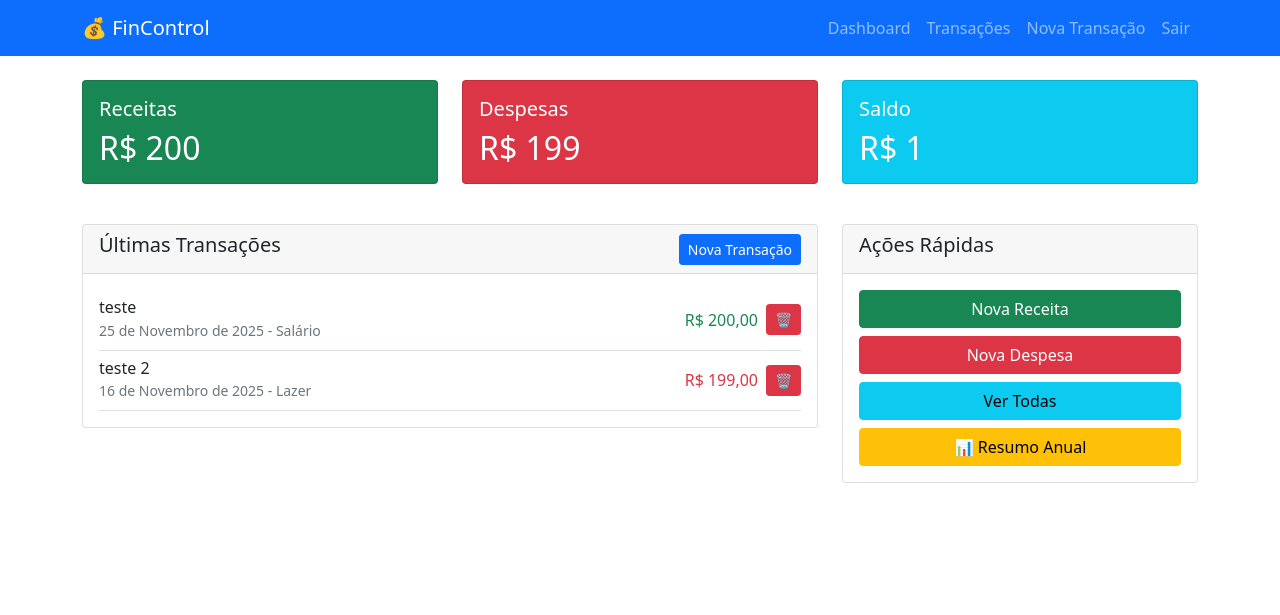
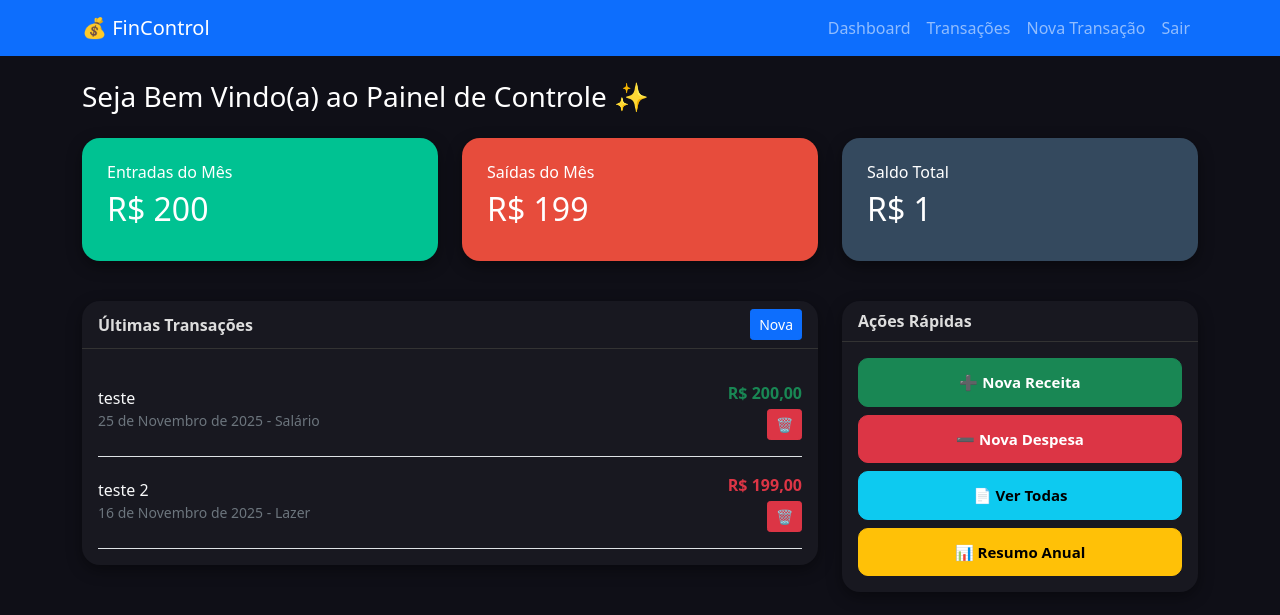
Before and after one commit to TheusLeal-Dev/Project_Gestao_Financeira, a Django app: page / in a window 1280 px wide. Shown: the top 615 px of the page. Run offline with Django 5.2, Linux system fonts and the light colour scheme; a user stored in the database is signed in; data comes from the database, SQL or seed files in the repository; both versions use the stored data as it was after the commit.

Commit message:
att dashboard

```diff
--- a/templates/dashboard.html
+++ b/templates/dashboard.html
@@ -1,100 +1,137 @@
 {% extends 'base.html' %}
 
 {% block content %}
+
+<style>
+    body {
+        background: #0f0f17 !important;
+        color: white;
+    }
+
+    .dashboard-card {
+        border-radius: 18px;
+        padding: 25px;
+        color: white;
+        box-shadow: 0 5px 15px rgba(0,0,0,0.4);
+    }
+
+    .bg-receitas { background: #00c292; }
+    .bg-despesas { background: #e74c3c; }
+    .bg-saldo { background: #34495e; }
+
+    .section-card {
+        background: #181820;
+        border-radius: 18px;
+        box-shadow: 0 5px 15px rgba(0,0,0,0.4);
+        color: white;
+    }
+
+    .section-card .card-header {
+        background: transparent;
+        border-bottom: 1px solid #333;
+        color: #ddd;
+        font-weight: bold;
+    }
+
+    .btn-custom {
+        border-radius: 10px;
+        padding: 12px;
+        font-weight: bold;
+        font-size: 15px;
+    }
+</style>
+
+<h3 class="mb-4">Seja Bem Vindo(a) ao Painel de Controle ✨</h3>
+
+<div class="row mb-4">
+
+    <div class="col-md-4 mb-3">
+        <div class="dashboard-card bg-receitas">
+            <h6>Entradas do Mês</h6>
+            <h2>R$ {{ total_receitas }}</h2>
+        </div>
+    </div>
+
+    <div class="col-md-4 mb-3">
+        <div class="dashboard-card bg-despesas">
+            <h6>Saídas do Mês</h6>
+            <h2>R$ {{ total_despesas }}</h2>
+        </div>
+    </div>
+
+    <div class="col-md-4 mb-3">
+        <div class="dashboard-card bg-saldo">
+            <h6>Saldo Total</h6>
+            <h2>R$ {{ saldo }}</h2>
+        </div>
+    </div>
+
+</div>
+
 <div class="row">
-    <div class="col-md-4">
-        <div class="card text-white bg-success mb-3">
+    <div class="col-md-8 mb-4">
+        <div class="section-card">
+            <div class="card-header d-flex justify-content-between align-items-center">
+                <span>Últimas Transações</span>
+                <a href="{% url 'nova_transacao' %}" class="btn btn-primary btn-sm">Nova</a>
+            </div>
+
             <div class="card-body">
-                <h5 class="card-title">Receitas</h5>
-                <h2 class="card-text">R$ {{ total_receitas }}</h2>
+
+                {% for transacao in ultimas_transacoes %}
+                <div class="d-flex justify-content-between align-items-center py-3 border-bottom" style="border-color: #333;">
+                    <div>
+                        <h6 class="mb-0 text-light">{{ transacao.descricao }}</h6>
+                        <small class="text-muted">{{ transacao.data }} - {{ transacao.get_categoria_display }}</small>
+                    </div>
+
+                    <div class="text-end">
+                        <strong class="{% if transacao.tipo == 'receita' %}text-success{% else %}text-danger{% endif %}">
+                            R$ {{ transacao.valor }}
+                        </strong>
+                        <br>
+                        <a href="{% url 'deletar_transacao' transacao.id %}" class="btn btn-sm btn-danger mt-1">🗑️</a>
+                    </div>
+                </div>
+                {% empty %}
+                <p class="text-center text-muted">Nenhuma transação cadastrada</p>
+                {% endfor %}
+
             </div>
         </div>
     </div>
 
-    <div class="col-md-4">
-        <div class="card text-white bg-danger mb-3">
+    <div class="col-md-4 mb-4">
+        <div class="section-card">
+            <div class="card-header">
+                <span>Ações Rápidas</span>
+            </div>
+
             <div class="card-body">
-                <h5 class="card-title">Despesas</h5>
-                <h2 class="card-text">R$ {{ total_despesas }}</h2>
-            </div>
-        </div>
-    </div>
 
-    <div class="col-md-4">
-        <div class="card text-white {% if saldo >= 0 %}bg-info{% else %}bg-warning{% endif %} mb-3">
-            <div class="card-body">
-                <h5 class="card-title">Saldo</h5>
-                <h2 class="card-text">R$ {{ saldo }}</h2>
+                <a href="{% url 'nova_transacao' %}?tipo=receita"
+                   class="btn btn-success w-100 btn-custom mb-2">
+                    ➕ Nova Receita
+                </a>
+
+                <a href="{% url 'nova_transacao' %}?tipo=despesa"
+                   class="btn btn-danger w-100 btn-custom mb-2">
+                    ➖ Nova Despesa
+                </a>
+
+                <a href="{% url 'lista_transacoes' %}"
+                   class="btn btn-info w-100 btn-custom mb-2">
+                    📄 Ver Todas
+                </a>
+
+                <a href="{% url 'resumo_anual' %}"
+                   class="btn btn-warning w-100 btn-custom">
+                    📊 Resumo Anual
+                </a>
+
             </div>
         </div>
     </div>
 </div>
 
-
-<div class="row mt-4">
-    <div class="col-md-8">
-        <div class="card">
-            <div class="card-header d-flex justify-content-between align-items-center">
-                <h5>Últimas Transações</h5>
-                <a href="{% url 'nova_transacao' %}" class="btn btn-primary btn-sm">Nova Transação</a>
-            </div>
-
-            <div class="card-body">
-                {% for transacao in ultimas_transacoes %}
-                <div class="d-flex justify-content-between align-items-center border-bottom py-2">
-
-                    <div>
-                        <h6 class="mb-0">{{ transacao.descricao }}</h6>
-                        <small class="text-muted">
-                            {{ transacao.data }} - {{ transacao.get_categoria_display }}
-                        </small>
-                    </div>
-
-                    <div class="d-flex align-items-center gap-2">
-                        <span class="{% if transacao.tipo == 'receita' %}text-success{% else %}text-danger{% endif %}">
-                            R$ {{ transacao.valor }}
-                        </span>
-
-                        <a href="{% url 'deletar_transacao' transacao.id %}"
-                           class="btn btn-sm btn-danger"
-                           onclick="return confirm('Tem certeza que quer excluir essa transação?');">
-                            🗑️
-                        </a>
-                    </div>
-
-                </div>
-                {% empty %}
-                <p class="text-muted text-center">Nenhuma transação cadastrada</p>
-                {% endfor %}
-            </div>
-        </div>
-    </div>
-
-
-    <div class="col-md-4">
-        <div class="card">
-            <div class="card-header">
-                <h5>Ações Rápidas</h5>
-            </div>
-
-            <div class="card-body">
-                <a href="{% url 'nova_transacao' %}?tipo=receita" class="btn btn-success w-100 mb-2">
-                    Nova Receita
-                </a>
-
-                <a href="{% url 'nova_transacao' %}?tipo=despesa" class="btn btn-danger w-100 mb-2">
-                    Nova Despesa
-                </a>
-
-                <a href="{% url 'lista_transacoes' %}" class="btn btn-info w-100 mb-2">
-                    Ver Todas
-                </a>
-
-                <a href="{% url 'resumo_anual' %}" class="btn btn-warning w-100">
-                    📊 Resumo Anual
-                </a>
-            </div>
-        </div>
-    </div>
-</div>
 {% endblock %}
```
Also changed, not shown: config/db.sqlite3.
